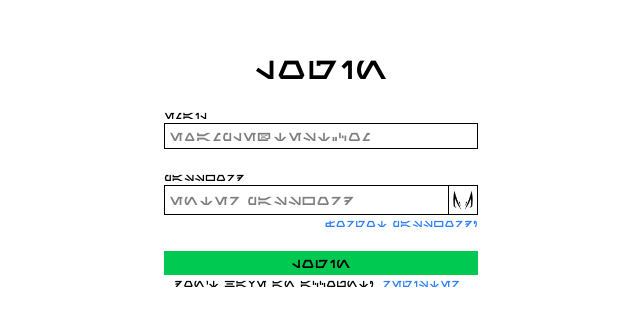
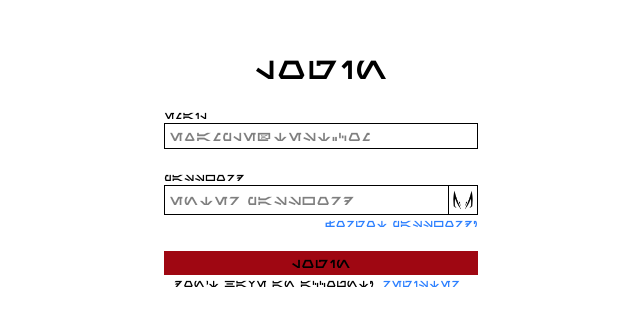
Before and after one commit to Lurik13/Matcha, a React (Vite) app in the folder front/: page /login in a window 1280 px wide. Shown: the part 231-556 px from the top of the page, without its empty margins (319-959 px from the left). Built offline with nearby package versions, Linux system fonts and the light colour scheme.

Commit message:
useFetch et navigation depuis le bouton

```diff
--- a/front/src/components/Button.tsx
+++ b/front/src/components/Button.tsx
@@ -1,3 +1,6 @@
+import useFetch from '$/components/useFetch'
+import { useNavigate } from 'react-router-dom';
+
 interface Props {
   text: string;
   colour: string;
@@ -5,8 +8,20 @@ interface Props {
 }
 
 const Button = (props: Props) => {
+  const navigate = useNavigate();
+
+  const handleClick = async () => {
+    const data = await useFetch("https://api.github.com/users/Lurik13654654");
+    if (data.login == "Lurik13") {
+      navigate('/register');
+    }
+  };
+
   return (
-    <div className={"bg-green-500 cursor-pointer select-none"}>
+    <div
+      className={`${props.colour} cursor-pointer select-none`}
+      onClick={handleClick}
+    >
       {props.text}
     </div>
   );
--- /dev/null
+++ b/front/src/components/useFetch.tsx
@@ -0,0 +1,10 @@
+export default async function useFetch(url: string) {
+  try {
+    const res = await fetch(url);
+    if (!res.ok) throw new Error("Erreur API");
+    return await res.json();
+  } catch (err) {
+    console.error(err);
+    return err;
+  }
+}
--- a/front/src/pages/Login.tsx
+++ b/front/src/pages/Login.tsx
@@ -3,7 +3,6 @@ import Input from '$/components/Input'
 import PasswordInput from '$/components/PasswordInput';
 import Button from '$/components/Button';
 import TextLink from '$/components/TextLink';
-import ForgotPassword from './ForgotPassword';
 
 function Login() {
   const [email, setEmail] = useState<string | null>(null);
@@ -33,7 +32,7 @@ function Login() {
         </div>
         <Button
           text="Login"
-          colour='#9b0000'
+          colour='bg-red-800'
           url='test'
         />
         <div className="text-xs">
```
